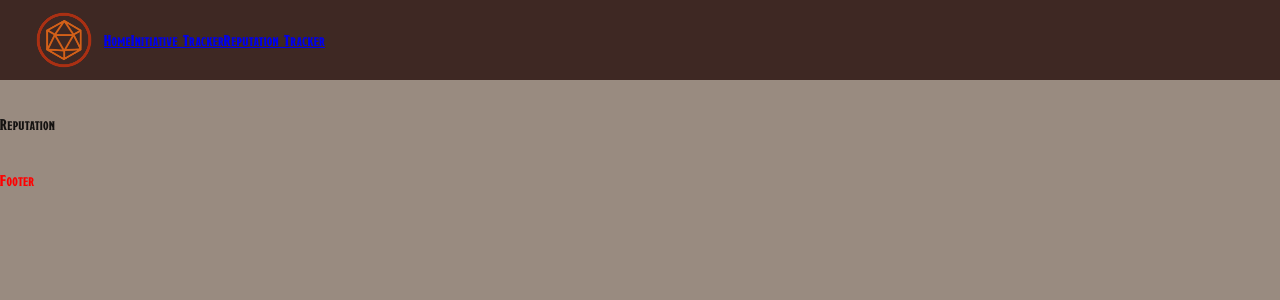
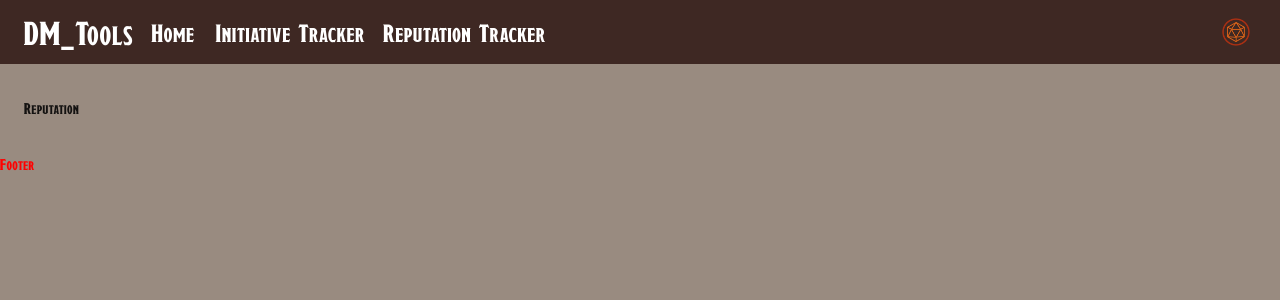
Before and after one commit to sam-warren/IdeaHub, a React (Create React App) app in the folder DMTools/app/: page /reputation-tracker in a window 1280 px wide. Shown: the top 300 px of the page. Built offline with nearby package versions, Linux system fonts and the light colour scheme.

Commit message:
Header, navbar improvments

```diff
--- a/DMTools/app/src/components/layout/Header.tsx
+++ b/DMTools/app/src/components/layout/Header.tsx
@@ -1,4 +1,4 @@
-import { AppBar, Avatar, Box, Theme, Toolbar } from '@mui/material';
+import { AppBar, Avatar, Box, Divider, IconButton, Menu, MenuItem, Theme, Toolbar, Typography } from '@mui/material';
 import { makeStyles } from '@mui/styles';
 import React from 'react';
 import { Link } from 'react-router-dom';
@@ -6,22 +6,96 @@ import { Link } from 'react-router-dom';
 const useStyles = makeStyles((theme: Theme) => ({
   head: {
     height: '100%'
+  },
+  mainNavToolbar: {
+    '& a': {
+      display: 'block',
+      padding: 2,
+      color: 'inherit',
+      fontSize: '1.6rem',
+      textDecoration: 'none'
+    },
+    '& a:hover': {
+      textDecoration: 'underline'
+    },
+    '& a:first-child': {
+      marginLeft: -2
+    }
+  },
+  menuDecorator:{
+    color:'black',
+    textDecoration: 'none'
   }
 }));
 
 const Header: React.FC = () => {
   const classes = useStyles();
 
+  const [anchorElNav, setAnchorElNav] = React.useState<null | HTMLElement>(null);
+
+  const handleOpenNavMenu = (event: React.MouseEvent<HTMLElement>) => {
+    setAnchorElNav(event.currentTarget);
+  };
+
+  const handleCloseNavMenu = () => {
+    setAnchorElNav(null);
+  };
+
   return (
     <Box className={classes.head}>
       <AppBar position="sticky" style={{ boxShadow: 'inherit' }}>
-        <Toolbar variant="dense" role="navigation" >
-          <Link to="/">
-            <Avatar alt="Logo" src="/assets/dnd-icon-13.jpg" sx={{ width: 80, height: 80 }} />
-          </Link>
+        <Toolbar variant="regular" className={classes.mainNavToolbar} role="navigation">
+          <Typography variant="h4" noWrap component="div" sx={{ mr: 2, display: { xs: 'none', md: 'flex' } }}>
+            DM_Tools
+          </Typography>
           <Link to="/">Home</Link>
+          <Box px={1}>
+            <Divider sx={{ color: 'white' }} orientation="vertical" />
+          </Box>
           <Link to="/initiative-tracker">Initiative Tracker</Link>
-          <Link to="/reputation-tracker">Reputation Tracker</Link>
+          <Box px={1}>
+            <Divider orientation="vertical" />
+          </Box>
+          <Box sx={{ flexGrow: 1 }}>
+            <Link to="/reputation-tracker">Reputation Tracker</Link>
+          </Box>
+
+          <Box sx={{ flexGrow: 0 }}>
+            <IconButton onClick={handleOpenNavMenu} sx={{ p: 0 }}>
+              <Avatar alt="d20" src="/assets/dnd-icon-13.jpg" />
+            </IconButton>
+            <Menu
+              sx={{ mt: '45px', color: 'white'}}
+              id="menu-appbar"
+              anchorEl={anchorElNav}
+              anchorOrigin={{
+                vertical: 'top',
+                horizontal: 'right'
+              }}
+              keepMounted
+              transformOrigin={{
+                vertical: 'top',
+                horizontal: 'right'
+              }}
+              open={Boolean(anchorElNav)}
+              onClose={handleCloseNavMenu}>
+              <Link to="/" className={classes.menuDecorator} >
+                <MenuItem key="home" onClick={handleCloseNavMenu}>
+                  <Typography textAlign="center">Home</Typography>
+                </MenuItem>
+              </Link>
+              <Link to="/initiative-tracker" className={classes.menuDecorator} >
+                <MenuItem key="initiative-tracker" onClick={handleCloseNavMenu}>
+                  <Typography textAlign="center">Initiative Tracker</Typography>
+                </MenuItem>
+              </Link>
+              <Link to="/reputation-tracker" className={classes.menuDecorator} >
+                <MenuItem key="reputation-tracker" onClick={handleCloseNavMenu}>
+                  <Typography textAlign="center">Reputation Tracker</Typography>
+                </MenuItem>
+              </Link>
+            </Menu>
+          </Box>
         </Toolbar>
       </AppBar>
     </Box>
--- a/DMTools/app/src/layouts/DmHome.tsx
+++ b/DMTools/app/src/layouts/DmHome.tsx
@@ -1,4 +1,4 @@
-import { Box } from '@mui/material';
+import { Box, Container } from '@mui/material';
 import React from 'react';
 import Footer from '../components/layout/Footer';
 import Header from '../components/layout/Header';
@@ -7,11 +7,13 @@ const DmHome: React.FC = (props) => {
   return (
     <Box>
       <Header />
-      <Box component="main" flex="1 1 auto" py={4}>
-        {React.Children.map(props.children, (child: any) => {
-          return React.cloneElement(child);
-        })}
-      </Box>
+      <Container maxWidth="xl">
+        <Box component="main" flex="1 1 auto" py={4}>
+          {React.Children.map(props.children, (child: any) => {
+            return React.cloneElement(child);
+          })}
+        </Box>
+      </Container>
       <Footer />
     </Box>
   );
```
